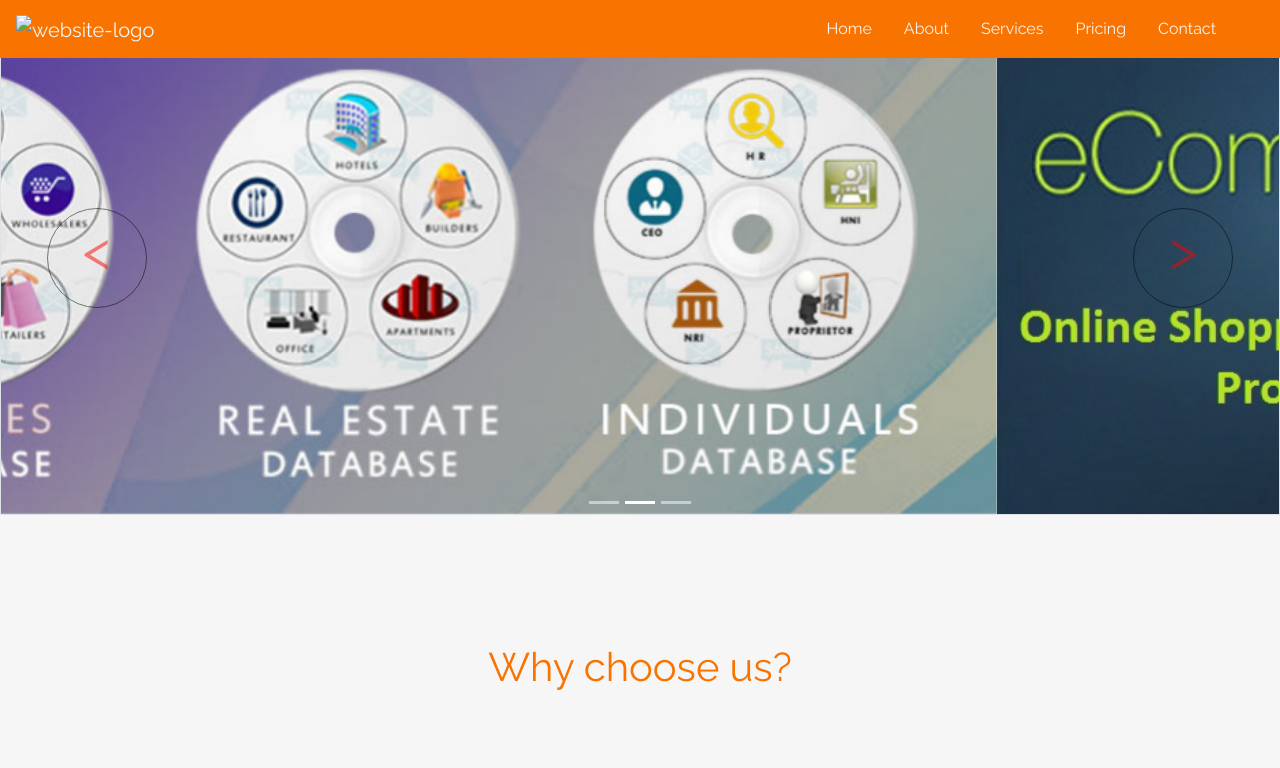
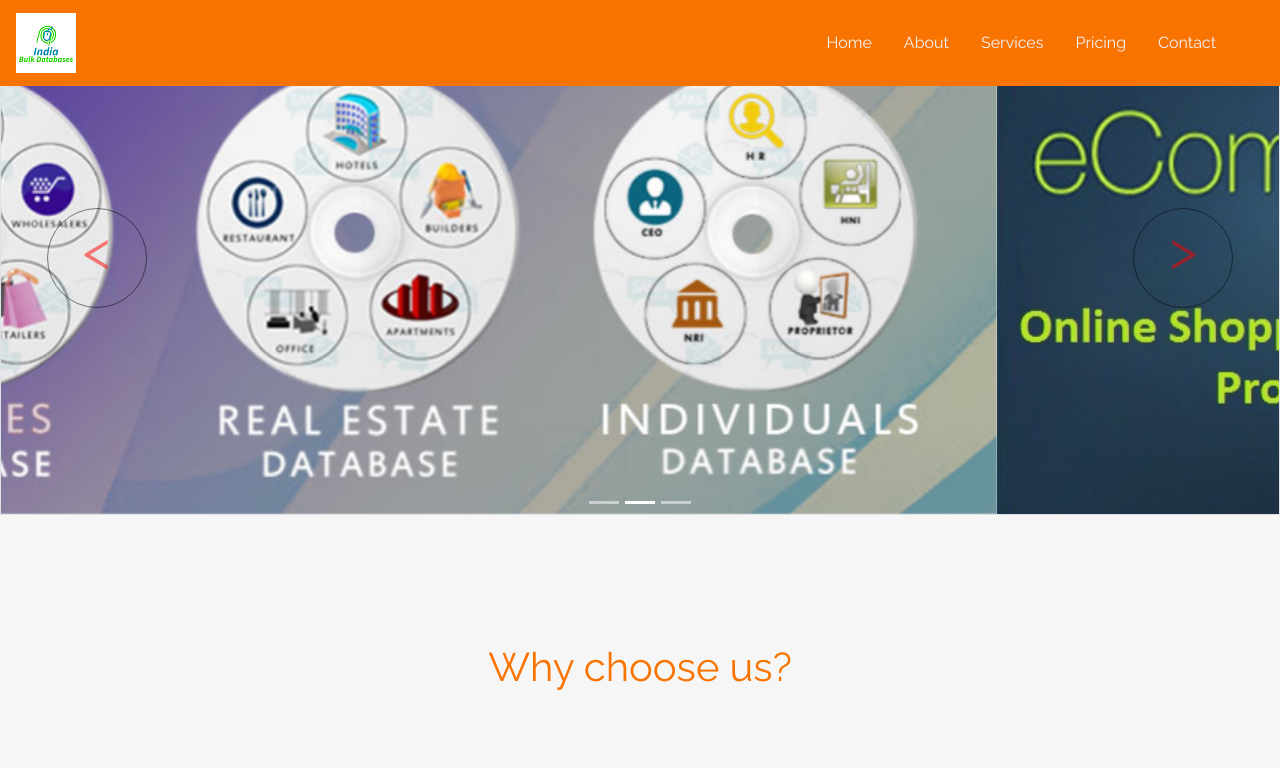
Before and after one commit to umesh123cpatil/dataase_provider, a plain HTML site: page index.html in a window 1280 px wide. Shown: the top 768 px of the page. Drawn offline with nearby package versions, Linux system fonts and the light colour scheme; a script that the page names is missing.

Commit message:
Update index.html

```diff
--- a/index.html
+++ b/index.html
@@ -26,7 +26,7 @@
 
     <!-- navbar -->
     <nav class="navbar navbar-expand-md fixed-top ">
-      <a class="navbar-brand" href="#"><img src="images/website-logo.png" alt="website-logo"></a>
+      <a class="navbar-brand" href="#"><img src="website-logo.png" alt="website-logo"></a>
       <button class="navbar-toggler ml-auto custom-toggler " type="button" data-toggle="collapse" data-target="#navbarSupportedContent" aria-controls="navbarSupportedContent" aria-expanded="false" aria-label="Toggle navigation" onclick="myFunction()">
         <span class="navbar-toggler-icon"></span>
       </button>
```
